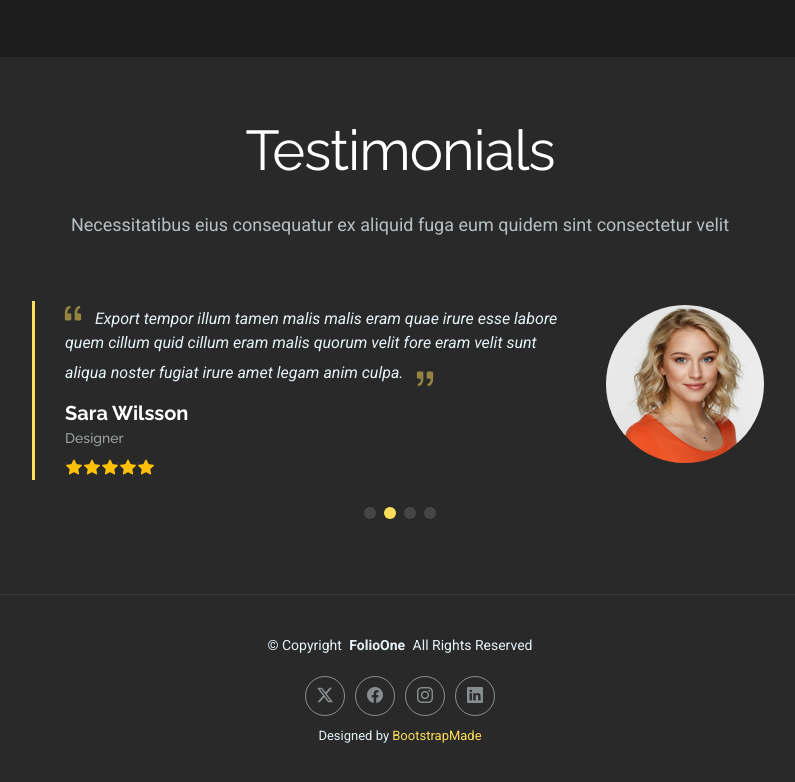
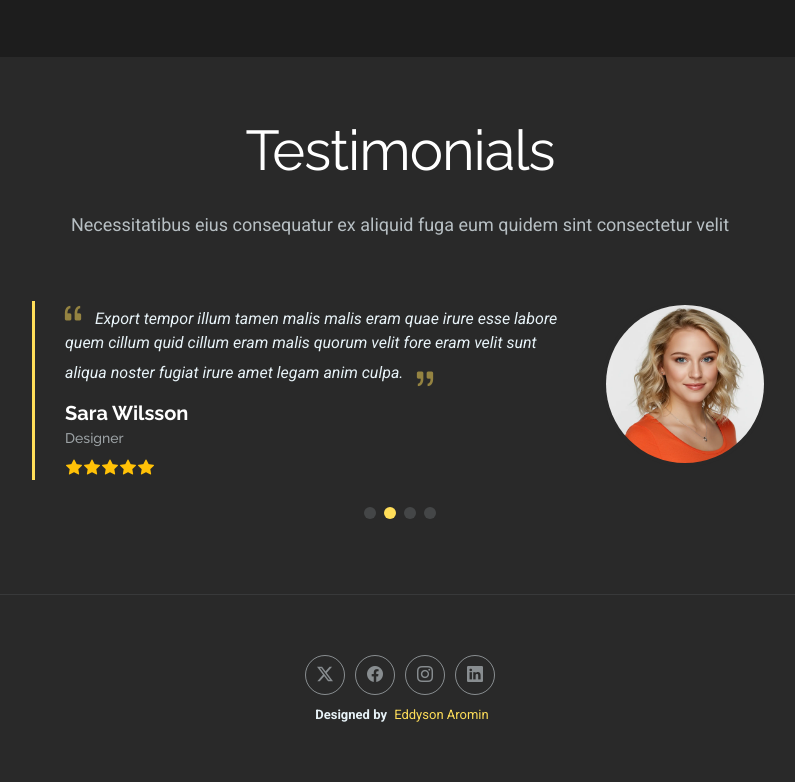
Before and after one commit to EddysonA15/codED, a plain HTML site: page about.html in a window 1280 px wide. Shown: the part 2269-3051 px from the top of the page, without its empty margins (240-1035 px from the left). Drawn offline with Linux system fonts and the light colour scheme.

Commit message:
`Removed BootstrapMade credits and replaced with Eddyson Aromin's credits in multiple HTML files.`

```diff
--- a/about.html
+++ b/about.html
@@ -483,9 +483,6 @@
   <footer id="footer" class="footer">
 
     <div class="container">
-      <div class="copyright text-center ">
-        <p>© <span>Copyright</span> <strong class="px-1 sitename">FolioOne</strong> <span>All Rights Reserved<br></span></p>
-      </div>
       <div class="social-links d-flex justify-content-center">
         <a href=""><i class="bi bi-twitter-x"></i></a>
         <a href=""><i class="bi bi-facebook"></i></a>
@@ -493,11 +490,7 @@
         <a href=""><i class="bi bi-linkedin"></i></a>
       </div>
       <div class="credits">
-        <!-- All the links in the footer should remain intact. -->
-        <!-- You can delete the links only if you've purchased the pro version. -->
-        <!-- Licensing information: https://bootstrapmade.com/license/ -->
-        <!-- Purchase the pro version with working PHP/AJAX contact form: [buy-url] -->
-        Designed by <a href="https://bootstrapmade.com/">BootstrapMade</a>
+        <strong class="px-1 sitename">Designed by</strong> <a href="https://github.com/EddysonA15">Eddyson Aromin</a>
       </div>
     </div>
 
```
Also changed, not shown: contact.html (+1 -8 lines), index.html (+2 -5 lines), portfolio-details.html (+1 -8 lines), portfolio.html (+1 -8 lines), resume.html (+1 -8 lines), service-details.html (+1 -8 lines), services.html (+1 -8 lines), starter-page.html (+1 -8 lines).
